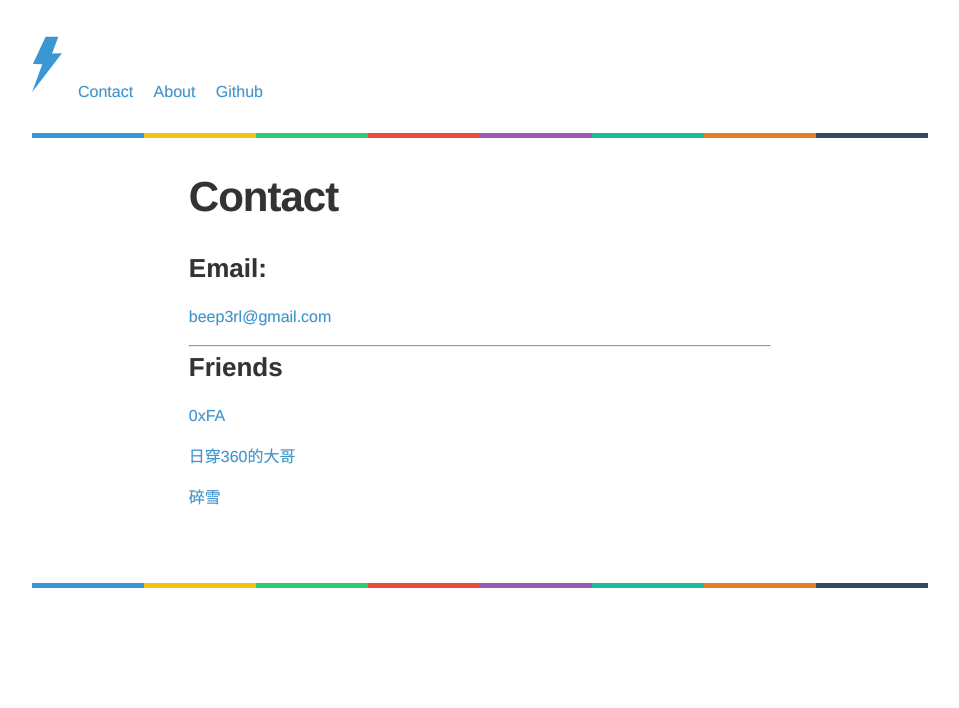
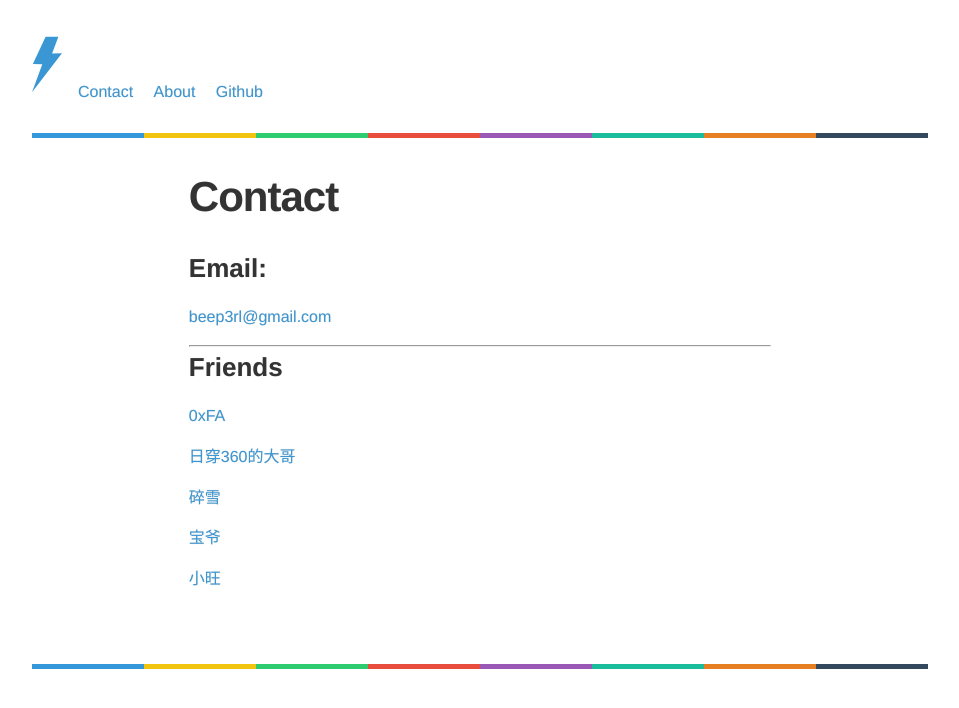
Before and after one commit to Beep3r/Beep3r.github.io, a Jekyll site: the page built from Contact.md, in a window 1280 px wide. Shown: the top 708 px of the page, without its empty margins (160-1119 px from the left). Built offline with Jekyll 4.4.1, drawn with Linux system fonts in a browser that asks for light colours.

Commit message:
Update Contact.md

```diff
--- a/Contact.md
+++ b/Contact.md
@@ -18,3 +18,7 @@ published: true
  [日穿360的大哥](http://mr-fk.cn)
 
  [碎雪](http://roytse.github.io)
+
+ [宝爷](http://youncyb.cn)
+
+ [小旺](https://blog.csdn.net/cosmopolitanme)
```
